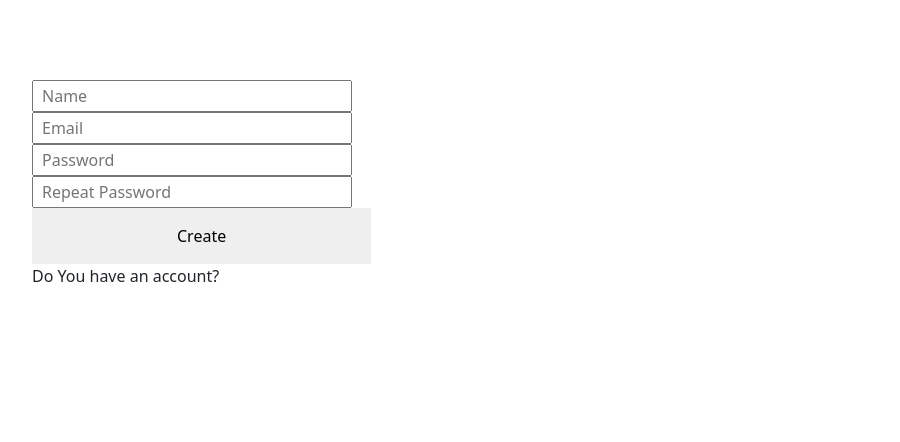
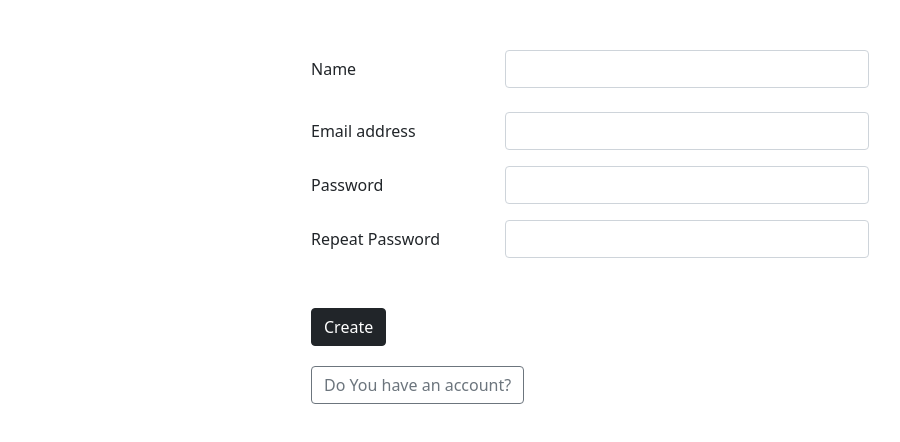
Before and after one commit to NoahSoliman/-ConcitoConsulting-Front, a React (Create React App) app: page /registration in a window 1280 px wide. Shown: the top 442 px of the page, without its empty margins (50-950 px from the left). Built offline with nearby package versions, Linux system fonts and the light colour scheme.

Commit message:
fix css for form

```diff
--- a/src/components/Companies.js
+++ b/src/components/Companies.js
@@ -63,7 +63,6 @@ function Companies(props) {
     // "EBITDA",
     // "Soliditet",
   ]);
-
 
   let navigate = useNavigate();
 
@@ -170,13 +169,29 @@ function Companies(props) {
 
   // ------------------------------------------------------------------------------
 
-  let sendData = () => {
-    console.log(reducerState.customerBranchChoice);
+  let sendData = async () => {
+    // console.log(reducerState.customerBranchChoice);
+    // console.log(reducerState.customerOptions);
 
+    try {
+      const res = await axios.post(
+        `http://localhost:3000/api/company/result`,
 
+        {
+          test: "test",
+          customerBranchChoice: reducerState.customerBranchChoice,
+          customerOptions: reducerState.customerOptions,
+        },
+        { withCredentials: true }
+      );
+
+      if (res.statusText === "OK") {
+        console.log(res);
+      }
+    } catch (err) {
+      console.log(err);
+    }
   };
-
-
 
   return (
     <div>
@@ -214,14 +229,13 @@ function Companies(props) {
           <thead>
             <tr>
               <th>#</th>
-              {allTaHead.map((title) => (
-                <th >{title}</th>
+              {allTaHead.map((title, index) => (
+                <th key={index}>{title}</th>
               ))}
             </tr>
           </thead>
           <tbody>
             <PageCompaniesState allCompanies={allCompanies} />
-
           </tbody>
         </Table>
       </div>
--- a/src/components/Register.css
+++ b/src/components/Register.css
@@ -1,35 +1,47 @@
 .container {
+  /* background-color: rgb(213, 198, 198); */
   display: flex;
   flex-direction: column;
   justify-content: center;
-  margin-top: 5rem;
+  align-items: center;
+  margin-top: 50px;
 }
 
-input {
-  display: block;
-  width: 20rem;
-  height: 2rem;
-  padding: 0.5rem;
-  font-size: 1.1em;
-  font-weight: 500;
-  margin-bottom: 2rem;
+.form-container {
+
+
+
+  width:50%;
+  margin-bottom:20px;
 }
 
-button {
-  border: none;
-  padding: 1rem;
-  width: 21.2rem;
-  font-size: 1.2em;
-  border-radius: 0.2rem;
-  cursor: pointer;
+
+.message{
+  background-color:blue;
+
+margin: 30px auto;
+  width: 400px;
+  text-align: center;
+
+  margin-bottom:20px;
+
 }
 
-button:hover {
-  background-color: #c5c5c5;
+
+.button-container {
+
+  margin-top:50px;
+
 }
 
-.message {
-  font-size: 1.2em;
-  text-align: center;
-  color: #36a936;
+.button-form {
+
+display:block;
+
+margin-bottom: 20px;
+
 }
+
+/* button:hover {
+  background-color: #c5c5c5;
+} */
--- a/src/components/Register.js
+++ b/src/components/Register.js
@@ -1,6 +1,7 @@
 import "./Register.css";
 import { useState ,useEffect} from "react";
 import { Routes, Route, Link ,useNavigate } from "react-router-dom";
+import { Alert, Form, Col, Row, Button } from "react-bootstrap/";
 
 function Register() {
   const [name, setName] = useState("");
@@ -73,38 +74,99 @@ function Register() {
 
   return (
     <div className="container">
-      <form onSubmit={handleSubmit}>
-        <input
-          type="text"
+
+
+
+<Form className="form-container" onSubmit={handleSubmit}>
+        <Form.Group
+          as={Row}
+          className="mb-4"
+          controlId="exampleForm.ControlInput1"
+        >
+    <Form.Label column sm="4" >
+    Name
+          </Form.Label>
+          <Col sm="8">
+            <Form.Control
+              type="name"
               value={name}
-          placeholder="Name"
               onChange={(e) => setName(e.target.value)}
               />
-        <input
-          type="text"
+          </Col>
+        </Form.Group>
+
+
+
+        <Form.Group
+          as={Row}
+          className="mb-3"
+          controlId="exampleForm.ControlInput1"
+        >
+    <Form.Label column sm="4">
+    Email address
+          </Form.Label>
+          <Col sm="8">
+            <Form.Control
+            type="email"
               value={email}
-          placeholder="Email"
               onChange={(e) => setEmail(e.target.value)}
               />
-        <input
+          </Col>
+        </Form.Group>
+
+
+        <Form.Group as={Row} className="mb-3" controlId="formPlaintextPassword">
+          <Form.Label column sm="4">
+            Password
+          </Form.Label>
+          <Col sm="8">
+            <Form.Control
               type="password"
               value={password}
-          placeholder="Password"
-          onChange={(e) => setPassword(e.target.value)}
-        />
-        <input
+ onChange={(e) => setPassword(e.target.value)}            />
+          </Col>
+        </Form.Group>
+
+        <Form.Group as={Row} className="mb-3" controlId="formPlaintextPassword">
+          <Form.Label column sm="4">
+          Repeat Password
+                    </Form.Label>
+          <Col sm="8">
+            <Form.Control
               type="password"
               value={repeatPassword}
-          placeholder="Repeat Password"
               onChange={(e) => setRepeatPassword(e.target.value)}
               />
+          </Col>
+        </Form.Group>
 
-        <button type="submit">Create</button>
 
-        <div className="message">{message ? <p>{message}</p> : null}</div>
-      <span onClick={() => navigate("/login")}>Do You have an account?</span>
 
-      </form>
+
+
+        {message ?
+          <Alert  className="message" size="10"  variant="warning">
+     <p>{message}</p>
+          </Alert>
+          : null}
+
+          <div  className= "button-container">
+
+        <Button  className= "button-form" type="submit" variant="dark">
+        Create
+        </Button>
+        <br />
+
+
+        <Button className= "button-form"
+          variant="outline-secondary"
+          onClick={() => navigate("/login")}
+        >
+         Do You have an account?
+        </Button>
+
+        </div>
+      </Form>
 
 
 
--- a/src/components/login.js
+++ b/src/components/login.js
@@ -3,6 +3,7 @@ import { useState, useEffect } from "react";
 import { Routes, Route, Link, useNavigate } from "react-router-dom";
 import axios from "axios";
 // import { useSelector, useDispatch } from "react-redux";
+import { Alert, Form, Col, Row, Button } from "react-bootstrap/";
 
 function Register() {
   const [email, setEmail] = useState("");
@@ -47,48 +48,71 @@ function Register() {
         localStorage.setItem("Logins State", JSON.stringify({ loginIn: true }));
 
         // console.log(res);
-        navigate("/company")
+        navigate("/company");
       }
-
-      //   console.log(!resJson.hasOwnProperty("errors"));
-
-      //   if (res.status === 200 && !resJson.hasOwnProperty("errors")) {
-      //     // setName("");
-      //     // setEmail("");
-      //     // setPassword("");
-      //     setMessage("User created successfully");
-      //   } else {
-      //   }
     } catch (err) {
       console.log(err);
       setMessage("The email address or password is incorrect");
-
     }
   };
 
   return (
     <div className="container">
-      <form onSubmit={handleSubmit}>
-        <input
-          type="text"
+      <Form onSubmit={handleSubmit}>
+        <Form.Group
+          as={Row}
+          className="mb-3"
+          controlId="exampleForm.ControlInput1"
+        >
+          <Form.Label column sm="4">
+            Email address
+          </Form.Label>
+
+          <Col sm="8">
+            <Form.Control
+              type="email"
+              placeholder="name@example.com"
               value={email}
-          placeholder="Email"
               onChange={(e) => setEmail(e.target.value)}
             />
-        <input
+          </Col>
+        </Form.Group>
+        <Form.Group as={Row} className="mb-3" controlId="formPlaintextPassword">
+          <Form.Label column sm="4">
+            Password
+          </Form.Label>
+          <Col sm="8">
+            <Form.Control
               type="password"
+              placeholder="Password"
               value={password}
-          placeholder="Password"
               onChange={(e) => setPassword(e.target.value)}
             />
+          </Col>
+        </Form.Group>
 
-        <button type="submit">Login</button>
+        <Col sm="5">
+          {message ? (
+            <Alert className="message" variant="danger">
+              <p>{message}</p>
+            </Alert>
+          ) : null}
+        </Col>
+        <div className="button-container">
+          <Button className="button-form" type="submit" variant="dark">
+            Login
+          </Button>
+          <br />
 
-        <div className="message">{message ? <p>{message}</p> : null}</div>
-        <span onClick={() => navigate("/registration")}>
+          <Button
+            className="button-form"
+            variant="outline-secondary"
+            onClick={() => navigate("/registration")}
+          >
             Dont have an account?
-        </span>
-      </form>
+          </Button>
+        </div>
+      </Form>
     </div>
   );
 }
```
Lines whose indentation alone changed are shown as unchanged.
